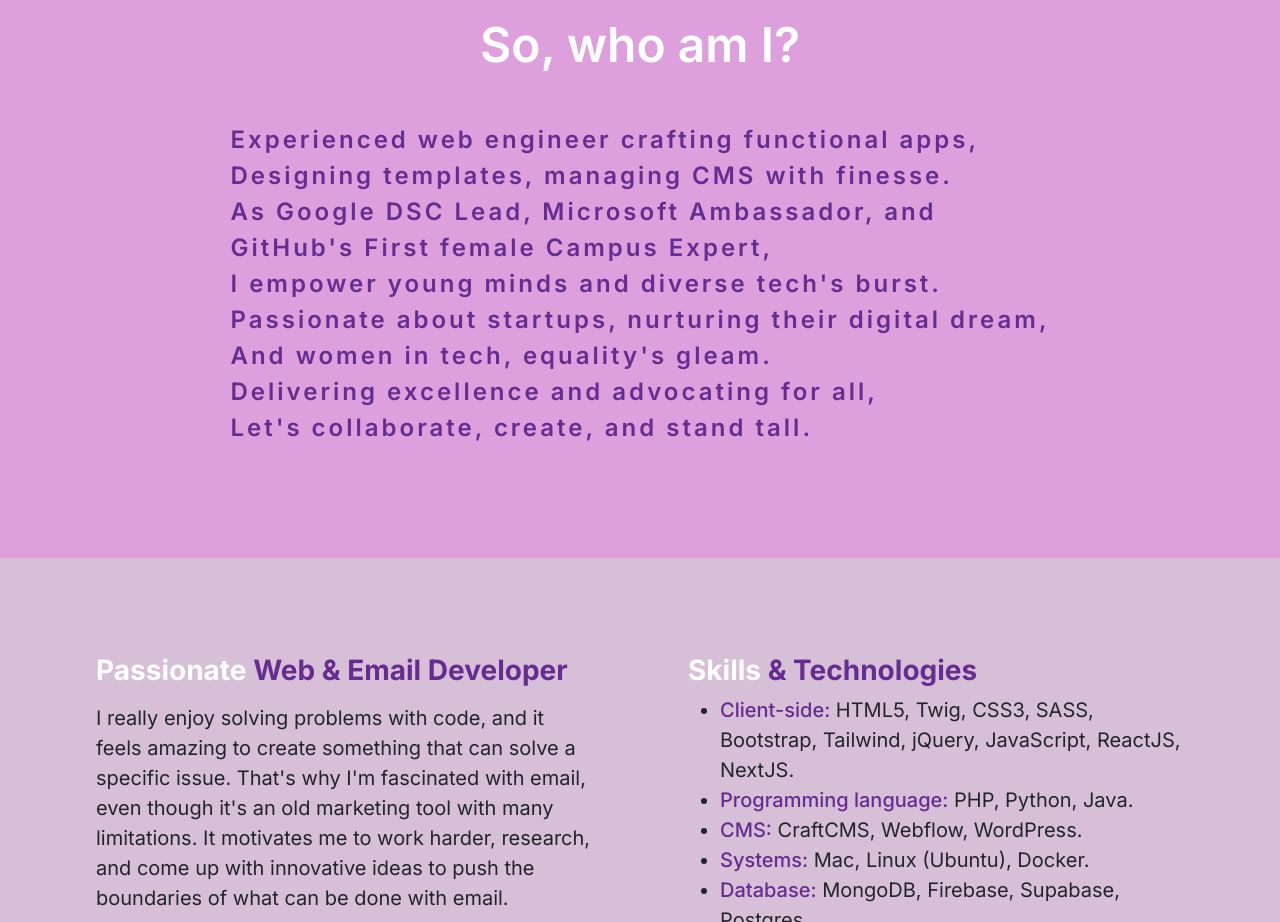
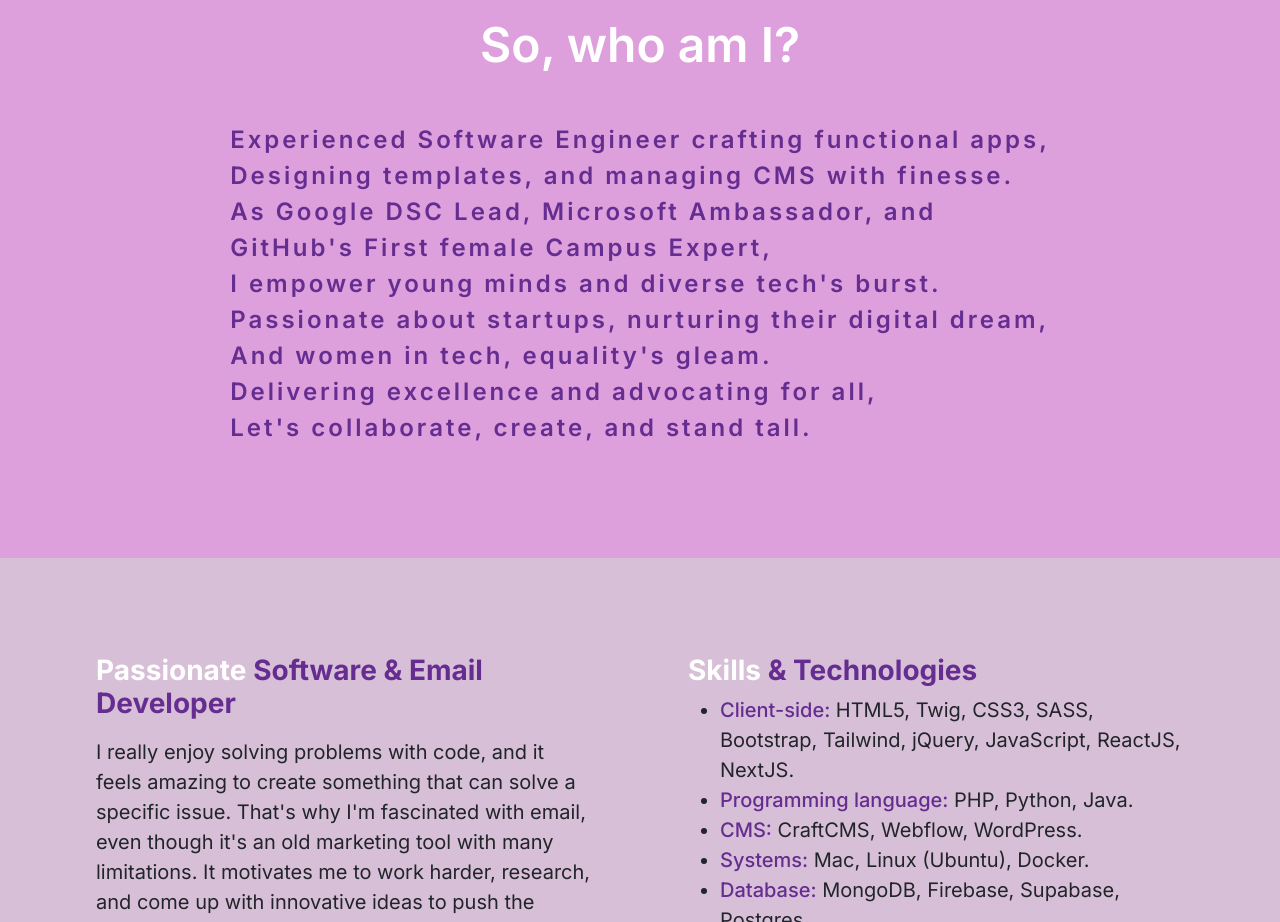
Before and after one commit to khadijagardezi/portfolio, a website: page public/index.html in a window 1280 px wide. Shown: the part 880-1802 px from the top of the page. Drawn offline with nearby package versions, Linux system fonts and the light colour scheme.

Commit message:
update content

```diff
--- a/public/index.html
+++ b/public/index.html
@@ -66,9 +66,9 @@
                          <div class="col mx-5">
                               <h1 class="about-heading mb-5">So, who am I?</h1>
                               <p class="about-content">
-                                   Experienced web engineer crafting functional apps,
+                                   Experienced Software Engineer crafting functional apps,
                                    <br />
-                                   Designing templates, managing CMS with finesse.
+                                   Designing templates, and managing CMS with finesse.
                                    <br />
                                    As Google DSC Lead, Microsoft Ambassador, and
                                    <br />
@@ -76,7 +76,6 @@
                                    <br />
                                    I empower young minds and diverse tech's burst.
                                    <br />
-
                                    Passionate about startups, nurturing their digital dream,
                                    <br />
                                    And women in tech, equality's gleam.
@@ -94,7 +93,7 @@
                <div class="mx-lg-5 mt-5 d-lg-flex justify-content-center">
                     <div class="col-lg-6 px-5">
                          <h3 class="designation mb-3 text-white fw-bold">Passionate <span
-                                   class="text-purple fw-bold">Web &amp; Email
+                                   class="text-purple fw-bold">Software &amp; Email
                                    Developer</span></h3>
                          <p class="h5 fw-light lh-base">I really enjoy solving problems with code, and it feels amazing
                               to create something that can solve a specific issue. That's why I'm fascinated with email,
```
